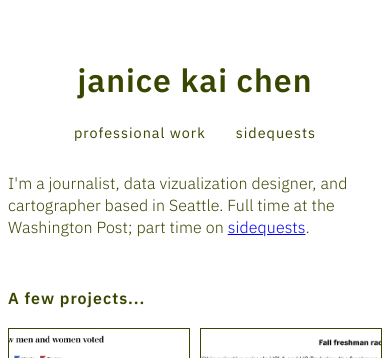
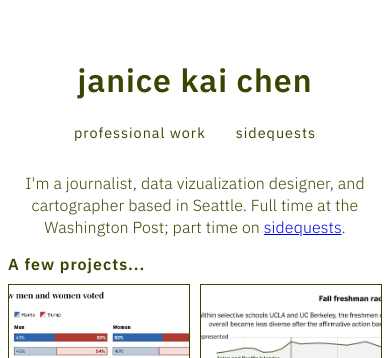
Before and after one commit to janicekchen/janicekchen.github.io, a SvelteKit app: page / in a window 390 px wide. Shown: the top 358 px of the page. Built offline with nearby package versions, Linux system fonts and the light colour scheme.

Commit message:
homepage layout

```diff
--- a/src/routes/+page.svelte
+++ b/src/routes/+page.svelte
@@ -53,6 +53,10 @@
         margin: auto;
         letter-spacing: 0.1px;
         /* text-align: center; */
+
+        @media (max-width: 640px) {
+            text-align: center;
+        }
     }
 
     h2 {
@@ -63,10 +67,10 @@
         /* text-transform: uppercase; */
         margin: 50px auto 10px auto;
         max-width: 640px;
-        /* text-decoration-style: wavy;
-        text-decoration-line: underline;
-        text-decoration-thickness: 0.5px; */
-        /* text-align: center; */
+
+        @media (max-width: 640px) {
+            margin: 0 0px;
+        }
 
 
     }
@@ -85,7 +89,7 @@
         grid-template-columns: repeat(2, 1fr);
         gap: 10px 20px;
 
-        @media (max-width: 1200px) {
+        /* @media (max-width: 1200px) {
             display: grid;
             grid-template-columns: repeat(4, 1fr);
             gap: 10px 10px;
@@ -95,7 +99,7 @@
             display: grid;
             grid-template-columns: repeat(3, 1fr);
             gap: 10px 10px;
-        }
+        } */
 
         @media (max-width: 640px) {
             display: grid;
```
